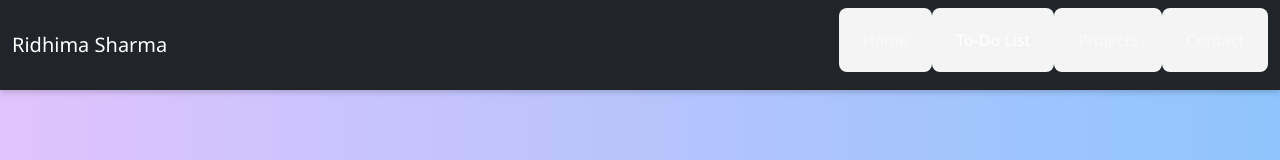
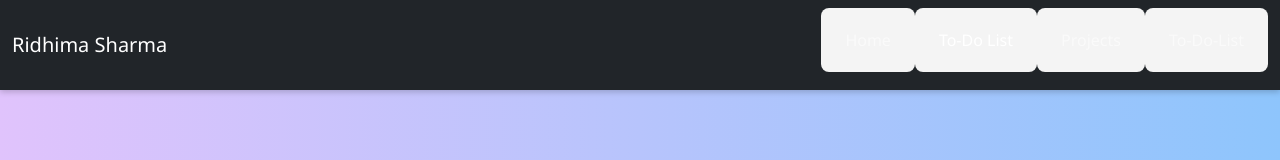
Before and after one commit to Ridhimaa0827/Alfido-Tech-Intern, a plain HTML site: page contactus.html in a window 1280 px wide. Shown: the top 160 px of the page. Drawn offline with nearby package versions, Linux system fonts and the light colour scheme.

Commit message:
Update todo.html

```diff
--- a/contactus.html
+++ b/contactus.html
@@ -104,7 +104,7 @@
           <li class="nav-item"><a class="nav-link" href="index.html">Home</a></li>
           <li class="nav-item"><a class="nav-link active" href="todo.html">To-Do List</a></li>
           <li class="nav-item"><a class="nav-link" href="projects.html">Projects</a></li>
-          <li class="nav-item"><a class="nav-link" href="contactus.html">Contact</a></li>
+          <li class="nav-item"><a class="nav-link" href="todo.html">To-Do-List</a></li>
         </ul>
       </div>
     </div>
```
